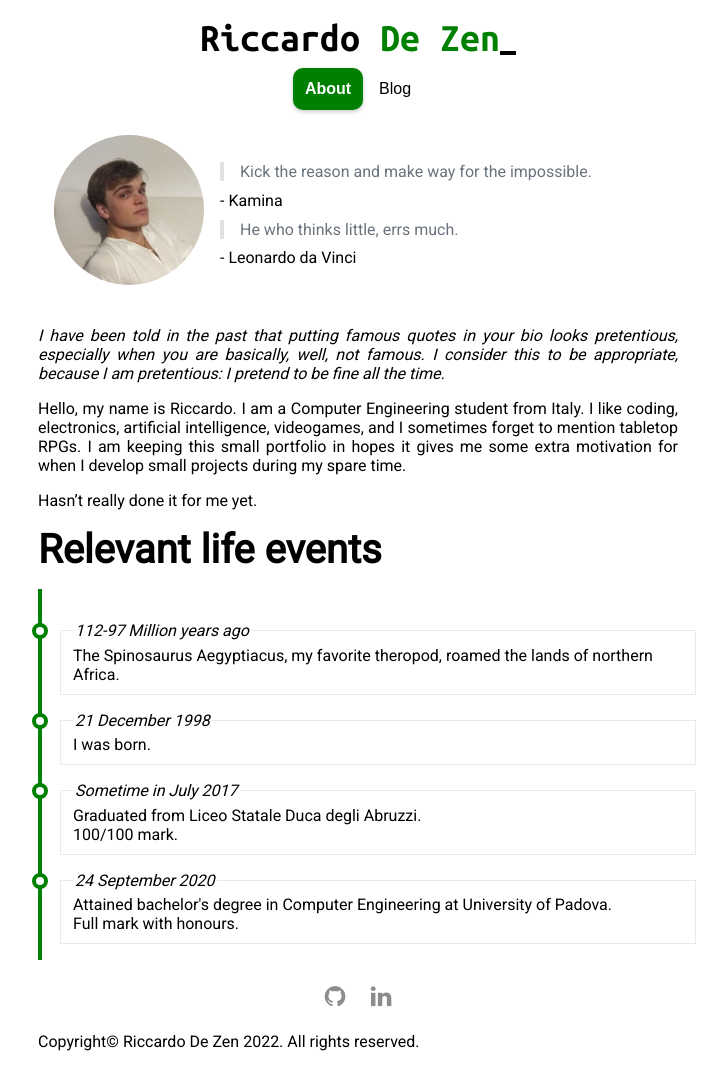
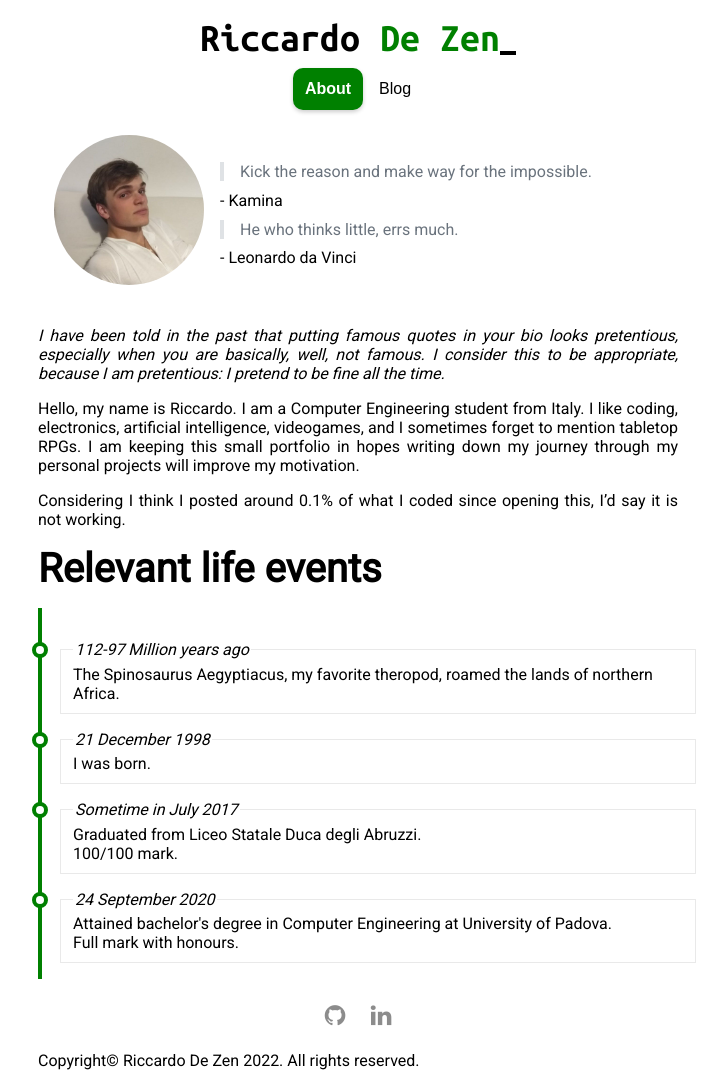
Before and after one commit to ricdezen/ricdezen.github.io, a Jekyll site: the page built from about.md, in a window 1280 px wide. Shown: the whole page, without its empty margins (282-1009 px from the left). Built offline with Jekyll 4.4.1, drawn with Linux system fonts in a browser that asks for light colours.

Commit message:
Other bio changes

```diff
--- a/about.md
+++ b/about.md
@@ -9,8 +9,8 @@ the time.*
 
 Hello, my name is Riccardo. I am a Computer Engineering student from Italy. I
 like coding, electronics, artificial intelligence, videogames, and I sometimes
-forget to mention tabletop RPGs. I am keeping this small portfolio in hopes it
-gives me some extra motivation for when I develop small projects during my spare
-time.
+forget to mention tabletop RPGs. I am keeping this small portfolio in hopes
+writing down my journey through my personal projects will improve my motivation.
 
-Hasn't really done it for me yet.
+Considering I think I posted around 0.1% of what I coded since opening
+this, I'd say it is not working.
```
